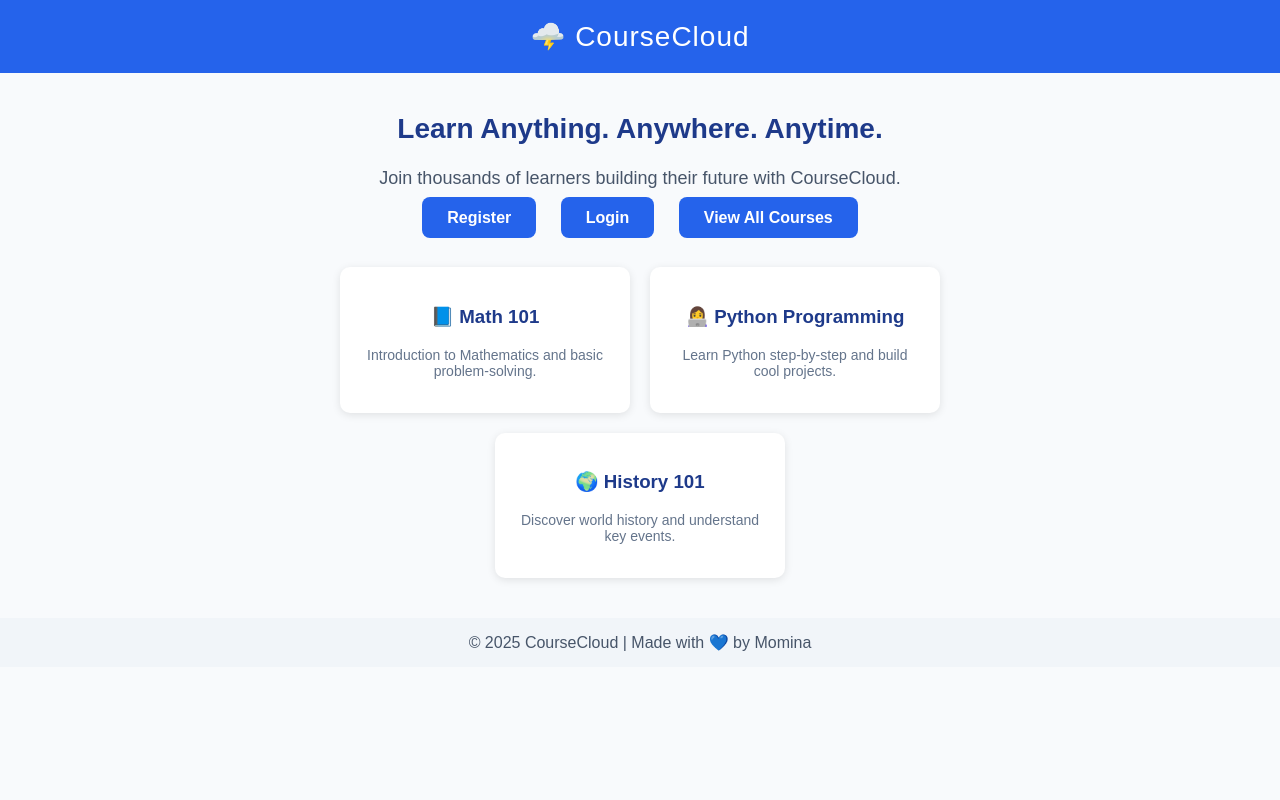
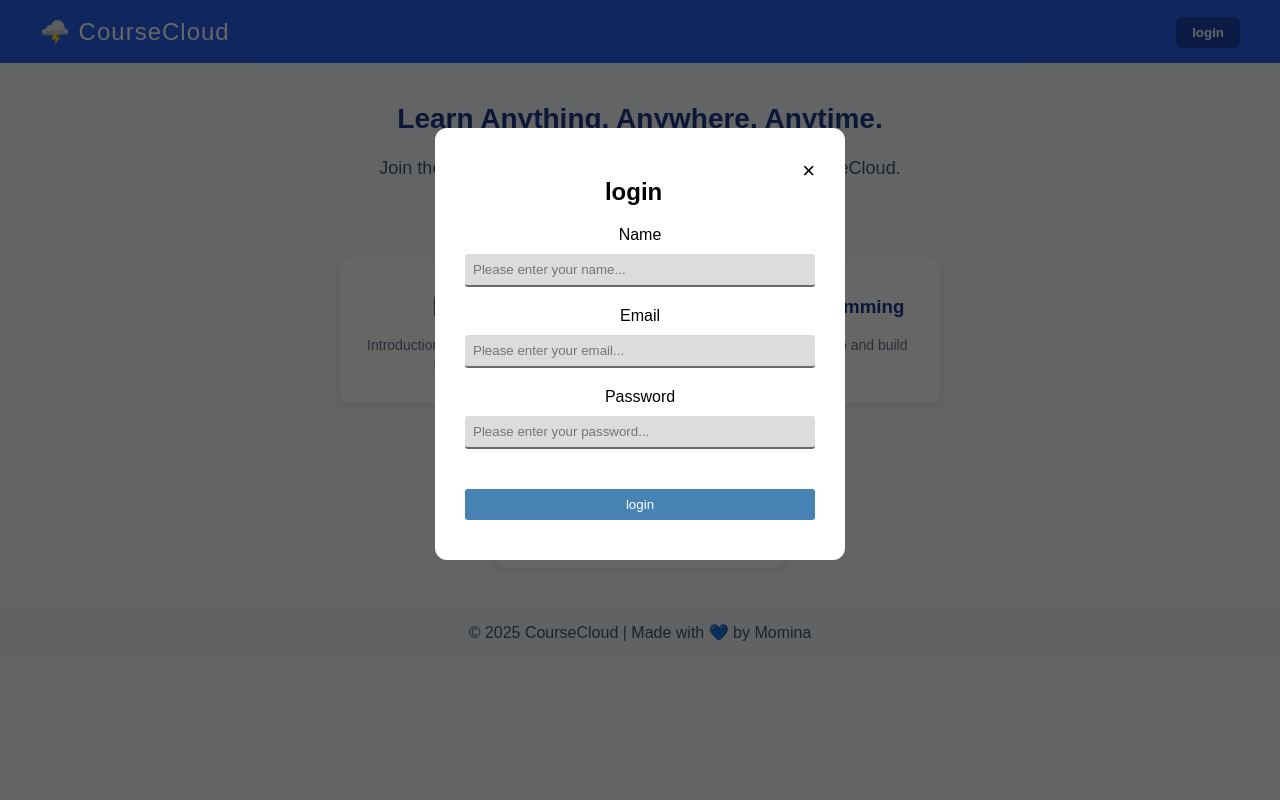
Before and after one commit to Momina2260/regestration_system, a Flask app: page /home?login_required=1 in a window 1280 px wide. Run offline with Flask 3, Linux system fonts and the light colour scheme.

Commit message:
replaced  login page with a child window inside the home page ,used some basic animation

```diff
--- a/controllers/routes.py
+++ b/controllers/routes.py
@@ -29,7 +29,7 @@ def register():
 
         if result == "success":
             flash("Registration successful! Please login.", "success")
-            return redirect(url_for("routes.login"))
+            return redirect(url_for("routes.home"))
         else:
             flash(result, "danger")  # show error on the form
 
@@ -50,7 +50,7 @@ def login():
 @routes.route("/delete_account", methods=["GET", "POST"])
 def delete_account():
     if "user_id" not in session:
-        return redirect(url_for("routes.login"))
+        return redirect(url_for("routes.home"))
 
     if request.method == "POST":
         return logic.delete_account()
@@ -69,9 +69,10 @@ def welcome():
 
 # --------------------- PROFILE ----------------------
 @routes.route("/profile")
+@login_required
 def profile():
     if "user_id" not in session:
-        return redirect(url_for("routes.login"))
+        return redirect(url_for("routes.home"))
 
     user = logic.profile()
     enrolled_courses=logic.get_user_enrollments(session["user_id"])
@@ -100,6 +101,7 @@ def enroll(course_id):
 
 # --------------------- COURSES ----------------------
 @routes.route("/courses")
+@login_required
 def courses():
     return logic.courses()
 
--- a/services/logic.py
+++ b/services/logic.py
@@ -88,7 +88,7 @@ class Logic:
      cursor.close()
      con.close()
      flash("Invalid email or password!", "danger")
-     return redirect(url_for("routes.login"))
+     return redirect(url_for('routes.home', login_required=1))
      # ------------------ DELETE ACCOUNT --------------------
     def delete_account(self):
         con = self.get_db()
@@ -190,7 +190,7 @@ class Logic:
     # ------------------ COURSES --------------------
     def courses(self):
         if "user_id" not in session:
-            return redirect(url_for("routes.login"))
+            return redirect(url_for("routes.home"))
 
         con = self.get_db()
         cursor = con.cursor(dictionary=True)
--- a/templates/confirm_enroll.html
+++ b/templates/confirm_enroll.html
@@ -9,7 +9,7 @@
 
     <form method="POST" action="{{ url_for('routes.enroll', course_id=course.course_id) }}">
         <label>Name:</label><br>
-        <input type="text" name="name" value="{{ session['name'] }}" required><br><br>
+        <input type="text" name="name" value="" required><br><br>
 
         <label>Email:</label><br>
         <input type="email" name="email" required><br><br>
--- a/templates/home.html
+++ b/templates/home.html
@@ -11,12 +11,15 @@
     }
 
     header {
-      background-color: #2563eb;
-      color: white;
-      text-align: center;
-      padding: 20px 0;
-      font-size: 28px;
-      letter-spacing: 1px;
+
+    background-color: #2563eb;
+    color: white;
+    display: flex;
+    justify-content: space-between; /* left title, right button */
+    align-items: center;
+    padding: 15px 40px;
+    font-size: 24px;
+    letter-spacing: 1px;
     }
 
     .welcome {
@@ -94,18 +97,114 @@
       color: #475569;
       margin-top: 30px;
     }
+    .header-right button {
+    background-color: #1e40af;
+    color: white;
+    border: none;
+    padding: 8px 16px;
+    border-radius: 6px;
+    font-weight: bold;
+    cursor: pointer;
+    transition: 0.3s;
+}
+
+.header-right button:hover {
+    background-color: #1e3a8a;
+}
+
+    /* Modal background */
+
+.modal {
+    display: none;
+    position: fixed;
+    z-index: 1000;
+    left: 0;
+    top: 0;
+    width: 100%;
+    height: 100%;
+    background-color: rgba(0,0,0,0.6);
+}
+
+/* Modal box */
+.modal-content {
+    background-color: white;
+    margin: 10% auto;
+    padding: 30px;
+    width: 350px;
+    border-radius: 12px;
+    text-align: center;
+    animation: slideDown 0.4s ease;
+}
+
+.modal-content input {
+    width: 100%;
+    padding: 10px;
+    margin: 10px 0;
+}
+
+.close {
+    float: right;
+    font-size: 22px;
+    cursor: pointer;
+}
+            label {
+            display: block;
+            margin-top: 10px;
+            font-family: Arial, Helvetica, sans-serif;
+        }
+
+        input[type="text"], input[type="email"], input[type="password"] {
+            width: 100%;
+            padding: 8px;
+            color: rgb(50, 48, 48);
+            background-color: gainsboro;
+            border: none;
+            border-radius: 3px;
+            box-sizing: border-box;
+            border-bottom: 2px solid dimgray;
+
+        }
+
+        input[type="submit"] {
+            margin-top: 30px;
+            width: 100%;
+            text-align: center;
+
+            padding: 8px;
+            background-color: steelblue;
+            color: white;
+            border: none;
+            border-radius: 3px;
+            cursor: pointer;
+        }
+
+        input[type="submit"]:hover {
+            background-color: royalblue;
+        }
+
+
+        .flash.danger {
+            color: red; margin-bottom: 10px;
+        }
+     @keyframes slideDown {
+    from { transform: translateY(-40px); opacity: 0; }
+    to { transform: translateY(0); opacity: 1; }
+}
   </style>
 </head>
+
 <body>
 
-  <header>🌩️ CourseCloud</header>
+  <header>
+    <div class="header-left">🌩️ CourseCloud</div>
+  <div class="header-right"> <button class="button" onclick="openModal()">login</button></div>
+  </header>
 
   <div class="welcome">
     <h2>Learn Anything. Anywhere. Anytime.</h2>
     <p>Join thousands of learners building their future with CourseCloud.</p>
     <div class="buttons">
       <a href="{{ url_for('routes.register') }}">Register</a>
-      <a href="{{ url_for('routes.login') }}">Login</a>
       <a href="{{ url_for('routes.courses') }}">View All Courses</a>
 
     </div>
@@ -133,6 +232,62 @@
   </div>
 
   <footer>© 2025 CourseCloud | Made with 💙 by Momina</footer>
+  <div id="loginModal" class="modal">
+    <div class="modal-content">
+      <span class="close" onclick="closeModal()">&times;</span>
+       <h2>login</h2>
+               <!-- Flash messages -->
+{% with messages = get_flashed_messages(with_categories=true) %}
+  {% if messages %}
+    {% for category, message in messages %}
+      <div class="flash {{ category }}">{{ message }}</div>
+    {% endfor %}
+  {% endif %}
+{% endwith %}
 
+       <form action="{{ url_for('routes.login') }}" , method="POST">
+            <div class="name"><label for="name">Name</label>
+            <input type="text" id="name" name="name" placeholder="Please enter your name...">
+         </div>
+           <div class="email"> <label for="email">Email</label>
+            <input type="email" id="email" name="email" placeholder="Please enter your email..."></div>
+
+            <div class="password">
+                <label for="password">Password</label>
+            <input type="password" id="password" name="password" placeholder="Please enter your password...">
+
+        </div>
+
+
+        <div class="login">
+             <input type="submit" value="login">
+            </div>
+        </form>
+    </div>
+  </div>
+  <input type="hidden" id="loginRequired" value="{{ request.args.get('login_required', '') }}">
+  <script>
+function openModal() {
+    document.getElementById("loginModal").style.display = "block";
+}
+
+function closeModal() {
+    document.getElementById("loginModal").style.display = "none";
+}
+
+window.onclick = function(event) {
+    let modal = document.getElementById("loginModal");
+    if (event.target == modal) {
+        modal.style.display = "none";
+    }
+}
+
+window.onload = function() {
+    let loginFlag = document.getElementById("loginRequired").value;
+    if (loginFlag === "1") {
+        openModal();
+    }
+}
+</script>
 </body>
 </html>
--- a/templates/logout.html
+++ b/templates/logout.html
@@ -59,7 +59,6 @@
         <div><strong>CourseCloud</strong></div>
         <div>
             <a href="{{ url_for('routes.home') }}">home</a>
-            <a href="{{ url_for('routes.login') }}">login</a>
 
         </div>
     </div>
--- a/utils/decorators.py
+++ b/utils/decorators.py
@@ -6,6 +6,6 @@ def login_required(f):
     def decorated(*args, **kwargs):
         if "user_id" not in session:
             flash("Please login first", "warning")
-            return redirect(url_for("routes.login"))  # must match blueprint & function name
+            return redirect(url_for('routes.home', login_required=1))  # must match blueprint & function name
         return f(*args, **kwargs)
     return decorated
```
Also changed, not shown: templates/login.html (+16 -9 lines), templates/profile.html (+0 -7 lines), templates/register.html (+16 -10 lines).
